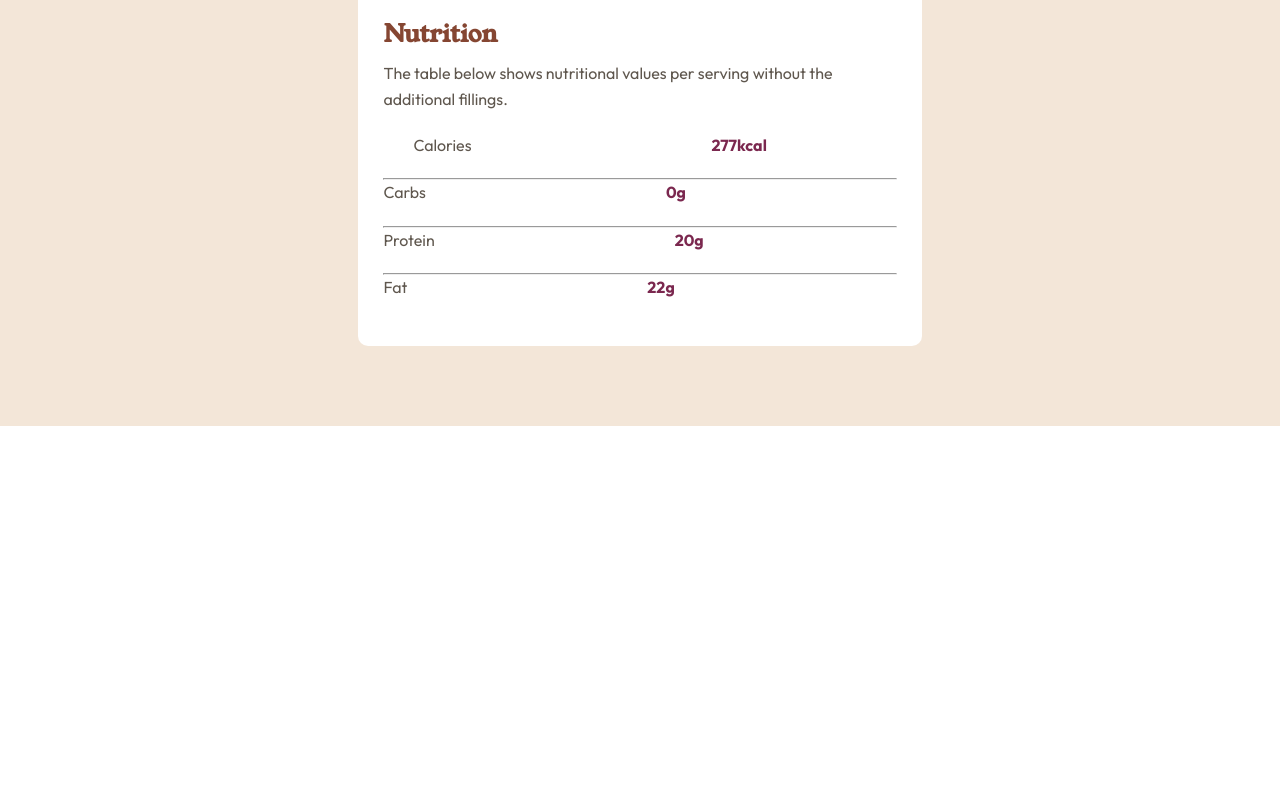
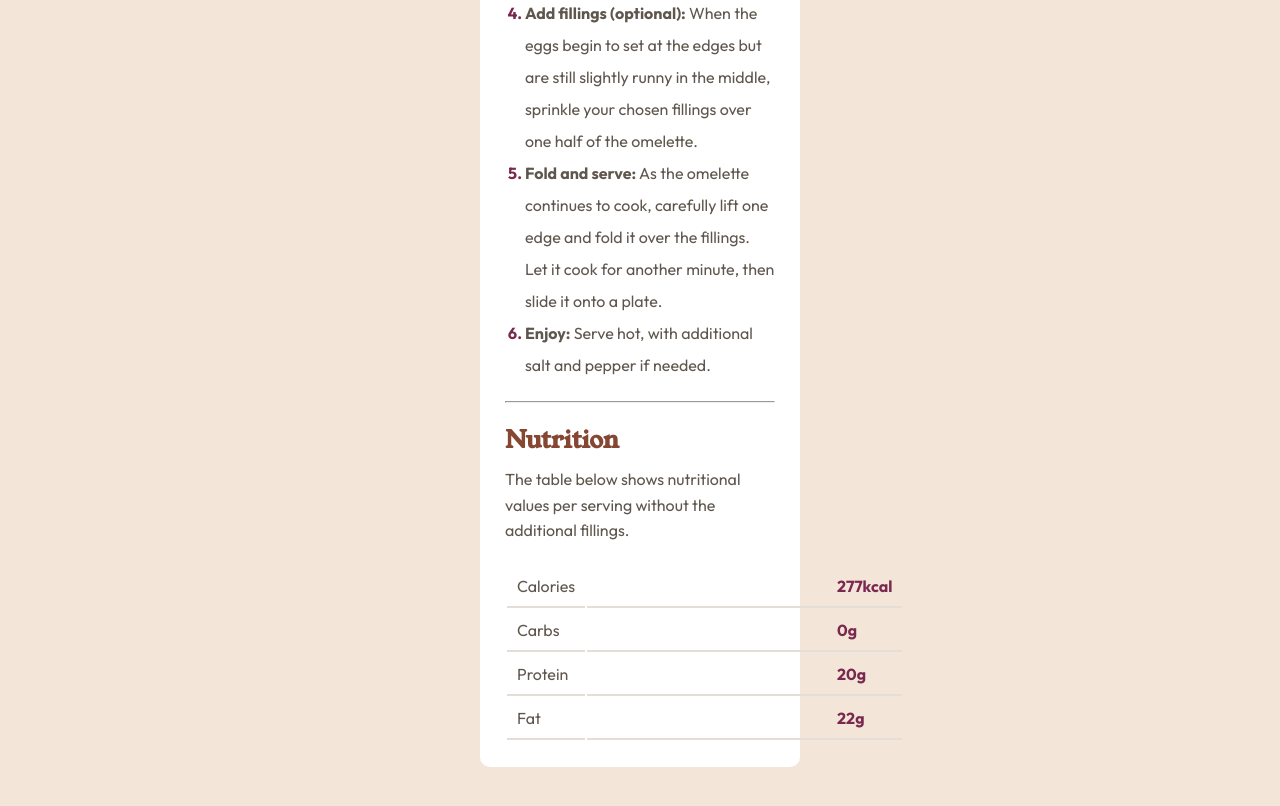
Before and after one commit to lindajensen/fem-recipe-page-main, a plain HTML site: page index.html in a window 1280 px wide. Shown: the part 1433-2239 px from the top of the page. Before the commit the page ends 1859 px from the top, so only its background shows below. Drawn offline with Linux system fonts and the light colour scheme.

Commit message:
Update index and css

```diff
--- a/index.html
+++ b/index.html
@@ -73,19 +73,13 @@
           </li>
           <li><span class="bold">Enjoy:</span> Serve hot, with additional salt and pepper if needed.</li>
         </ol>
+        <hr>
       </section>
+
       <section class="nutrition">
         <h2>Nutrition</h2>
         <p>The table below shows nutritional values per serving without the additional fillings.</p>
-
-        <p class="nutri">Calories<span class="raspberry">277kcal</span></p>
-        <hr>
-        <p>Carbs<span class="raspberry">0g</span></p>
-        <hr>
-        <p>Protein<span class="raspberry">20g</span></p>
-        <hr>
-        <p> Fat<span class="raspberry">22g</span></p>
-        <!-- <table>
+        <table>
           <tr>
             <td>
               Calories
@@ -114,7 +108,7 @@
             <td><span class="raspberry">22g</span>
             </td>
           </tr>
-        </table> -->
+        </table>
       </section>
     </div>
   </div>
--- a/style.css
+++ b/style.css
@@ -72,7 +72,7 @@ li::marker {
 
 .card {
     background-color: var(--white);
-    width: 44%;
+    max-width: 25%;
     display: flex;
     flex-direction: column;
     padding: 25px;
@@ -109,22 +109,20 @@ li::marker {
     margin-bottom: 20px;
 }
 
+hr {
+    margin-top: 20px;
+}
+
+table {
+    width: 100%;
+}
+
 table tr td {
     border-bottom: 2px solid var(--lightgrey);
-    padding-bottom: 5px;
+    padding: 10px;
 }
 
 table td {
     padding-left: 30px;
-    padding-right: 50px;
+    padding-right: 80px;
 }
-
-hr {
-    width: 100%;
-    margin: 0 auto;
-    color: var(--lightgrey);
-}
-
-.nutri {
-    margin-left: 30px;
-}
```
